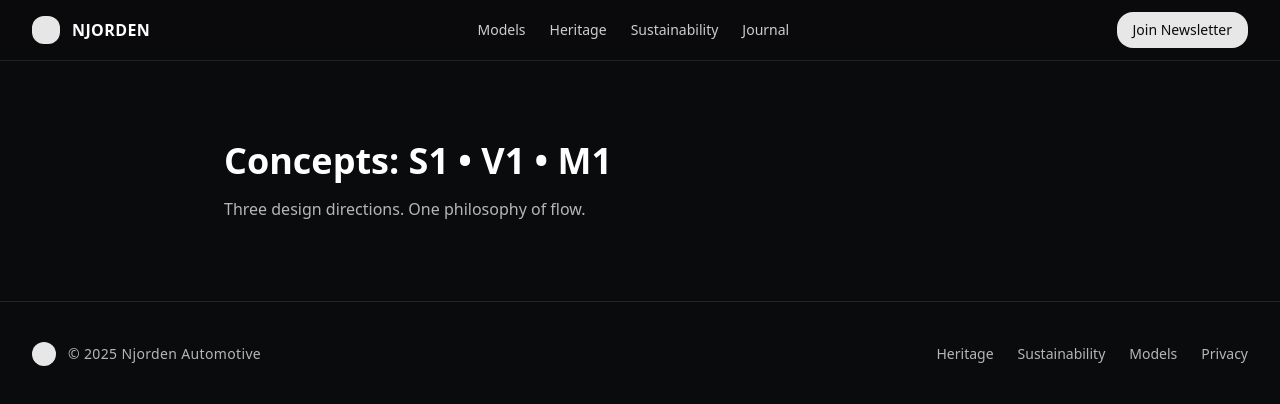
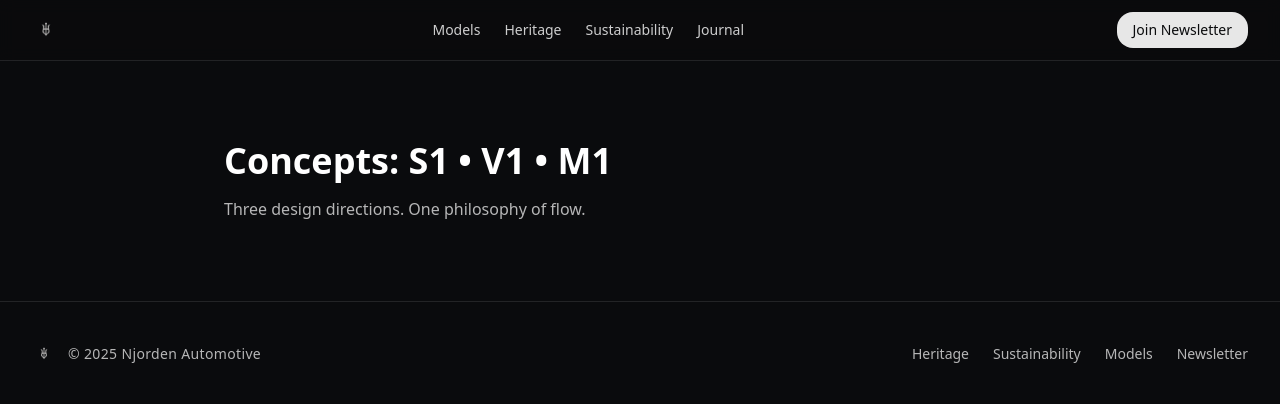
Before and after one commit to njordenautomotive/njordenautomotive.github.io, a Next.js app: page /models in a window 1280 px wide. Shown: the top 404 px of the page. Built offline with nearby package versions, Linux system fonts and the light colour scheme.

Commit message:
upgrade_1

```diff
--- a/components/SiteShell.tsx
+++ b/components/SiteShell.tsx
@@ -1,5 +1,4 @@
 'use client';
-
 import React from "react";
 
 export function Background() {
@@ -9,9 +8,12 @@ export function Background() {
       <div className="absolute left-[10%] top-[40%] h-[40rem] w-[40rem] rounded-full bg-[radial-gradient(circle_at_center,rgba(180,255,234,0.16),transparent_60%)] blur-2xl" />
       <div className="absolute right-[5%] top-[20%] h-[30rem] w-[30rem] rounded-full bg-[radial-gradient(circle_at_center,rgba(255,255,255,0.06),transparent_60%)] blur-2xl" />
       <div className="absolute inset-0">
-        {Array.from({length:24}).map((_, i) => (
-          <div key={i} className="animate-float-slow absolute h-1.5 w-1.5 rounded-full bg-cyan-300/40 shadow-[0_0_12px_rgba(52,211,235,0.35)]"
-            style={{ left: `${Math.random()*100}%`, top: `${Math.random()*100}%`, animationDelay: `${Math.random()*8}s` }} />
+        {Array.from({ length: 24 }).map((_, i) => (
+          <div
+            key={i}
+            className="animate-float-slow absolute h-1.5 w-1.5 rounded-full bg-cyan-300/40 shadow-[0_0_12px_rgba(52,211,235,0.35)]"
+            style={{ left: `${Math.random() * 100}%`, top: `${Math.random() * 100}%`, animationDelay: `${Math.random() * 8}s` }}
+          />
         ))}
       </div>
     </div>
@@ -22,18 +24,23 @@ export function Nav() {
   return (
     <div className="sticky top-0 z-40 w-full border-b border-white/10 bg-[#0a0b0d]/80 backdrop-blur">
       <div className="mx-auto flex w-full max-w-7xl items-center justify-between px-4 py-3 sm:px-6 lg:px-8">
-        <div className="flex items-center gap-3">
-          <div className="h-7 w-7 rounded-xl bg-white/90" />
-          <span className="font-semibold tracking-wide text-white">NJORDEN</span>
-        </div>
+        {/* Replace this img with your real logo when ready */}
+        <a href="/" className="flex items-center gap-3">
+          <img src="/images/njorden-logo-white.png" alt="Njorden" className="h-7 w-auto" />
+          <span className="sr-only">Njorden Automotive</span>
+        </a>
+
         <nav className="hidden items-center gap-6 md:flex">
           <a href="/models" className="text-sm text-white/80 hover:text-white">Models</a>
           <a href="/heritage" className="text-sm text-white/80 hover:text-white">Heritage</a>
           <a href="/sustainability" className="text-sm text-white/80 hover:text-white">Sustainability</a>
-          <a href="/" className="text-sm text-white/80 hover:text-white">Journal</a>
+          <a href="/newsletter" className="text-sm text-white/80 hover:text-white">Journal</a>
         </nav>
+
         <div className="flex items-center gap-2">
-          <a className="rounded-2xl bg-white/90 text-[#0a0b0d] hover:bg-white px-4 py-2 text-sm" href="/newsletter">Join Newsletter</a>
+          <a className="rounded-2xl bg-white/90 text-[#0a0b0d] hover:bg-white px-4 py-2 text-sm" href="/newsletter">
+            Join Newsletter
+          </a>
         </div>
       </div>
     </div>
@@ -45,14 +52,14 @@ export function Footer() {
     <footer className="border-t border-white/10 py-10">
       <div className="mx-auto flex w-full max-w-7xl flex-col items-center justify-between gap-6 px-4 sm:px-6 lg:px-8 md:flex-row">
         <div className="flex items-center gap-3">
-          <div className="h-6 w-6 rounded-xl bg-white/90" />
+          <img src="/images/njorden-logo-white.png" alt="Njorden" className="h-6 w-auto" />
           <span className="text-sm tracking-wide text-white/70">© {new Date().getFullYear()} Njorden Automotive</span>
         </div>
         <div className="flex items-center gap-6 text-sm text-white/70">
           <a href="/heritage" className="hover:text-white">Heritage</a>
           <a href="/sustainability" className="hover:text-white">Sustainability</a>
           <a href="/models" className="hover:text-white">Models</a>
-          <a href="#" className="hover:text-white">Privacy</a>
+          <a href="/newsletter" className="hover:text-white">Newsletter</a>
         </div>
       </div>
     </footer>
```
